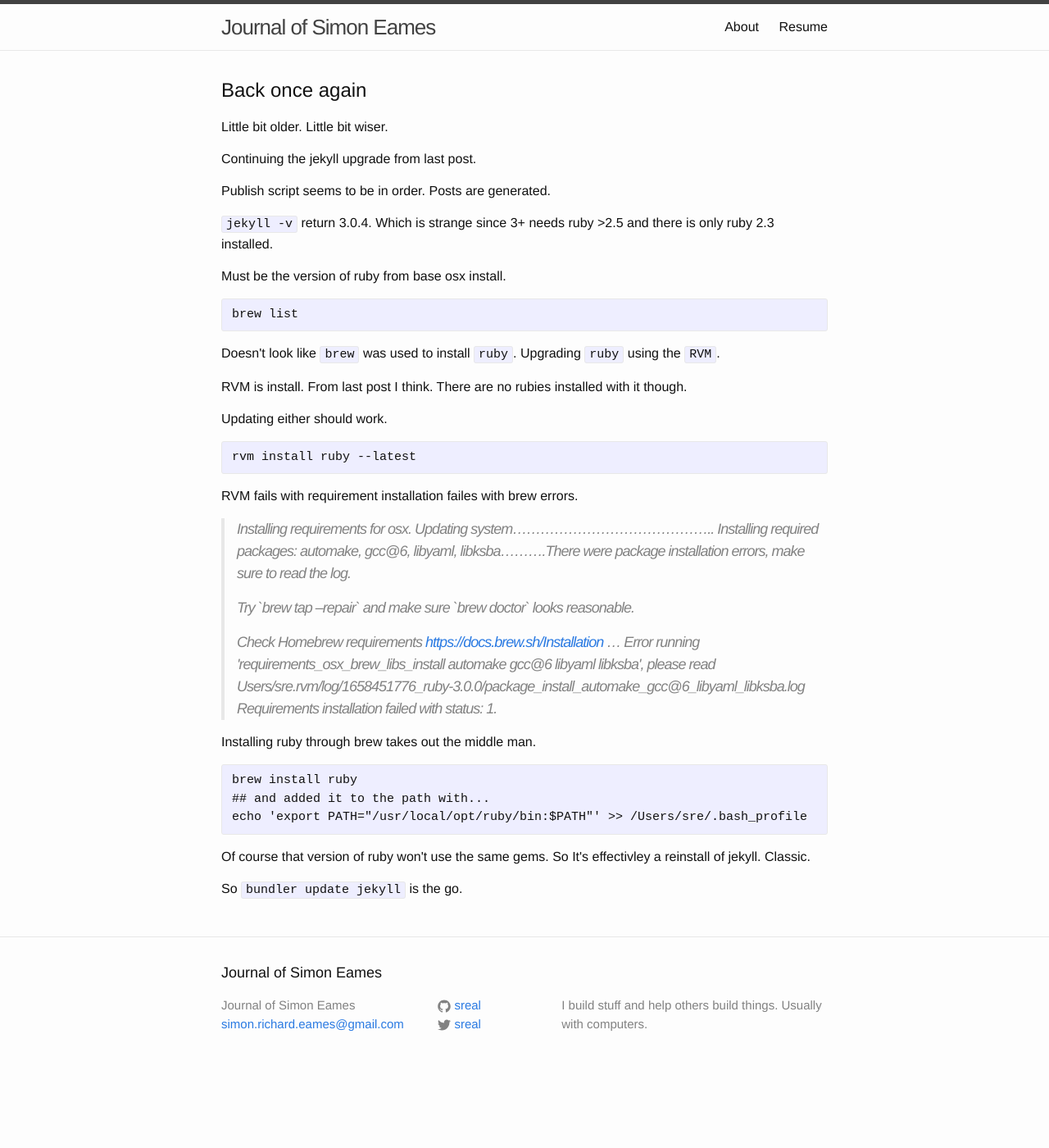
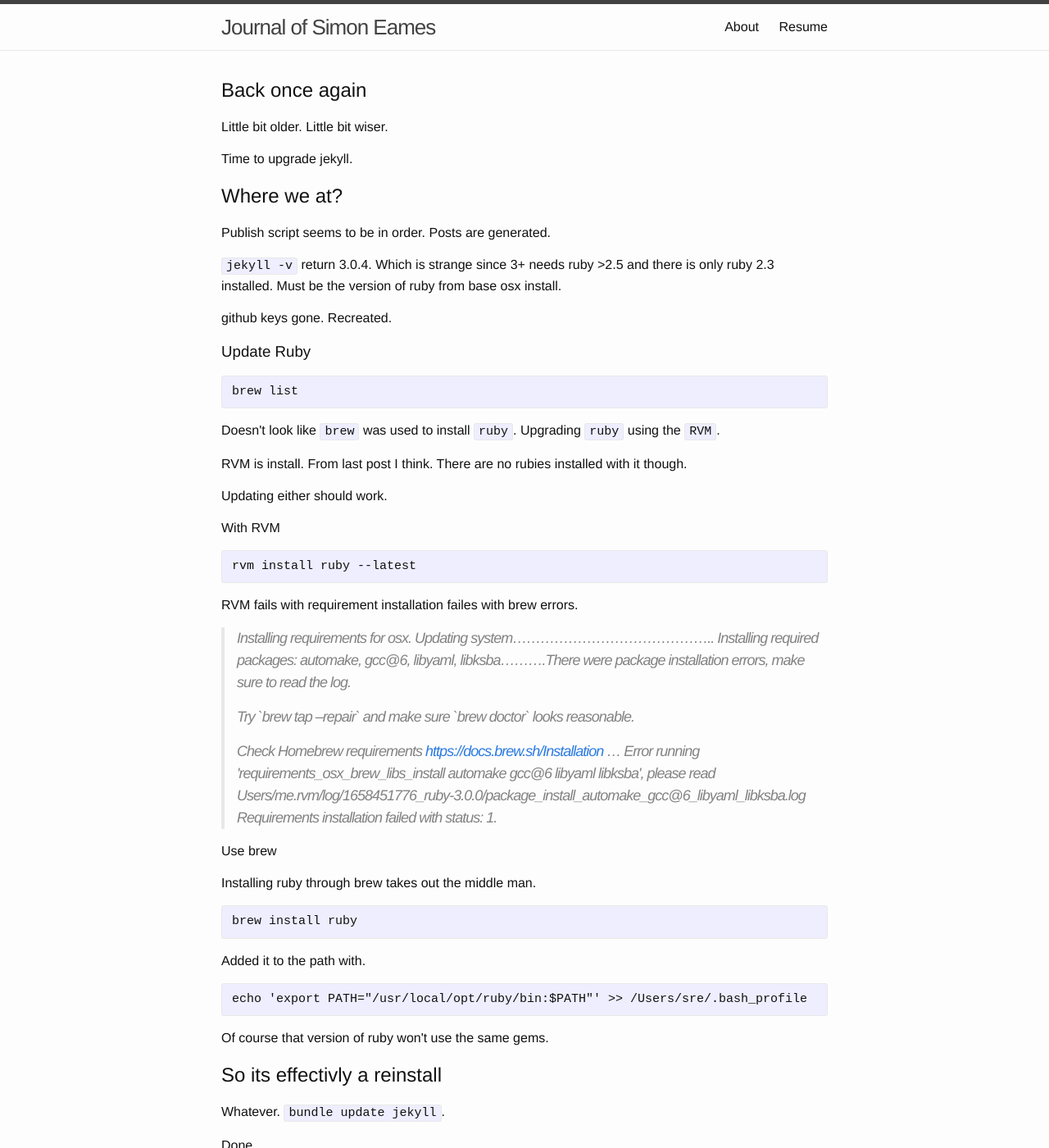
Before and after one commit to sreal/jekyll, a Jekyll site: the page built from _posts/2022-07-22-Back-Once-Again.html, in a window 1280 px wide and 1400 px high. Shown: the whole window at 82% size. Built offline with Jekyll 4.4.1, drawn with Linux system fonts in a browser that asks for light colours.

Commit message:
Update jekyll site

```diff
--- a/_posts/2022-07-22-Back-Once-Again.html
+++ b/_posts/2022-07-22-Back-Once-Again.html
@@ -12,24 +12,32 @@ Little bit wiser.
 </p>
 
 <p>
-Continuing the jekyll upgrade from last post.
+Time to upgrade jekyll.
 </p>
+</div>
+</div>
 
+
+<div id="outline-container-sec-2" class="outline-2">
+<h2 id="sec-2">Where we at?</h2>
+<div class="outline-text-2" id="text-2">
 <p>
 Publish script seems to be in order. Posts are generated.
 </p>
 
-
 <p>
 <code>jekyll -v</code> return 3.0.4. Which is strange since 3+ needs ruby &gt;2.5 and there is only ruby 2.3 installed.
+Must be the version of ruby from base osx install.
 </p>
 
 <p>
-Must be the version of ruby from base osx install.
+github keys gone. Recreated.
 </p>
+</div>
 
-
-
+<div id="outline-container-sec-2-1" class="outline-3">
+<h3 id="sec-2-1">Update Ruby</h3>
+<div class="outline-text-3" id="text-2-1">
 <div class="org-src-container">
 
 <pre class="src src-bash">brew list
@@ -49,8 +57,12 @@ There are no rubies installed with it though.
 <p>
 Updating either should work.
 </p>
+</div>
 
 
+<div id="outline-container-sec-2-1-1" class="outline-4">
+<h4 id="sec-2-1-1">With RVM</h4>
+<div class="outline-text-4" id="text-2-1-1">
 <div class="org-src-container">
 
 <pre class="src src-bash">rvm install ruby --latest
@@ -77,32 +89,56 @@ Try `brew tap &#x2013;repair` and make sure `brew doctor` looks reasonable.
 Check Homebrew requirements <a href="https://docs.brew.sh/Installation">https://docs.brew.sh/Installation</a>
 &#x2026;
 Error running 'requirements_osx_brew_libs_install automake gcc@6 libyaml libksba',
-please read <i>Users/sre</i>.rvm/log/1658451776_ruby-3.0.0/package_install_automake_gcc@6_libyaml_libksba.log
+please read <i>Users/me</i>.rvm/log/1658451776_ruby-3.0.0/package_install_automake_gcc@6_libyaml_libksba.log
 Requirements installation failed with status: 1.
 </p>
 </blockquote>
+</div>
+</div>
 
 
+<div id="outline-container-sec-2-1-2" class="outline-4">
+<h4 id="sec-2-1-2">Use brew</h4>
+<div class="outline-text-4" id="text-2-1-2">
 <p>
 Installing ruby through brew takes out the middle man.
 </p>
 <div class="org-src-container">
 
 <pre class="src src-bash">brew install ruby
-## and added it to the path with...
-echo 'export PATH="/usr/local/opt/ruby/bin:$PATH"' &gt;&gt; /Users/sre/.bash_profile
+</pre>
+</div>
+
+
+<p>
+Added it to the path with.
+</p>
+<div class="org-src-container">
+
+<pre class="src src-bash">echo 'export PATH="/usr/local/opt/ruby/bin:$PATH"' &gt;&gt; /Users/sre/.bash_profile
 </pre>
 </div>
 
 
 <p>
 Of course that version of ruby won't use the same gems.
-So It's effectivley a reinstall of jekyll. Classic.
+</p>
+</div>
+</div>
+</div>
+</div>
+
+
+<div id="outline-container-sec-3" class="outline-2">
+<h2 id="sec-3">So its effectivly a reinstall</h2>
+<div class="outline-text-2" id="text-3">
+<p>
+Whatever. <code>bundle update jekyll</code>.
 </p>
 
 
 <p>
-So <code>bundler update jekyll</code> is the go.
+Done
 </p>
 </div>
 </div>
```
Also changed, not shown: other parts of _posts/2022-07-22-Back-Once-Again.html (+1 -1 lines), _posts/2021-02-18-FBAPP_ID.html (deleted, +0 -8 lines).
